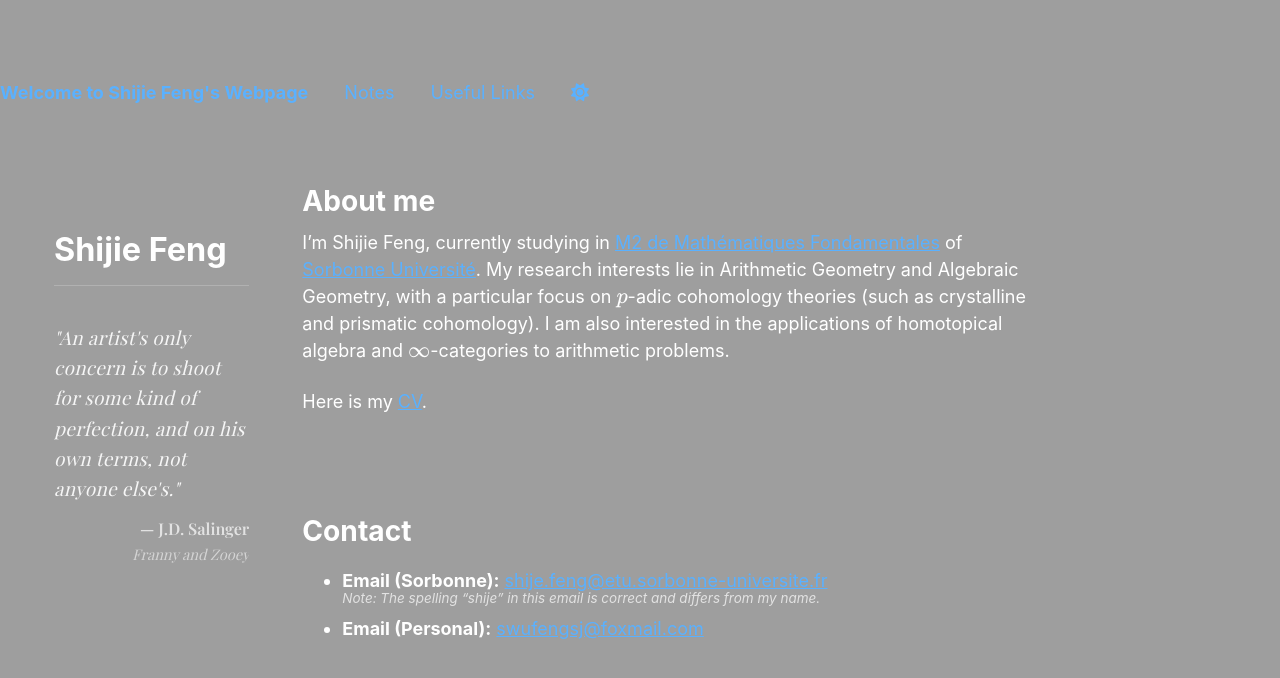
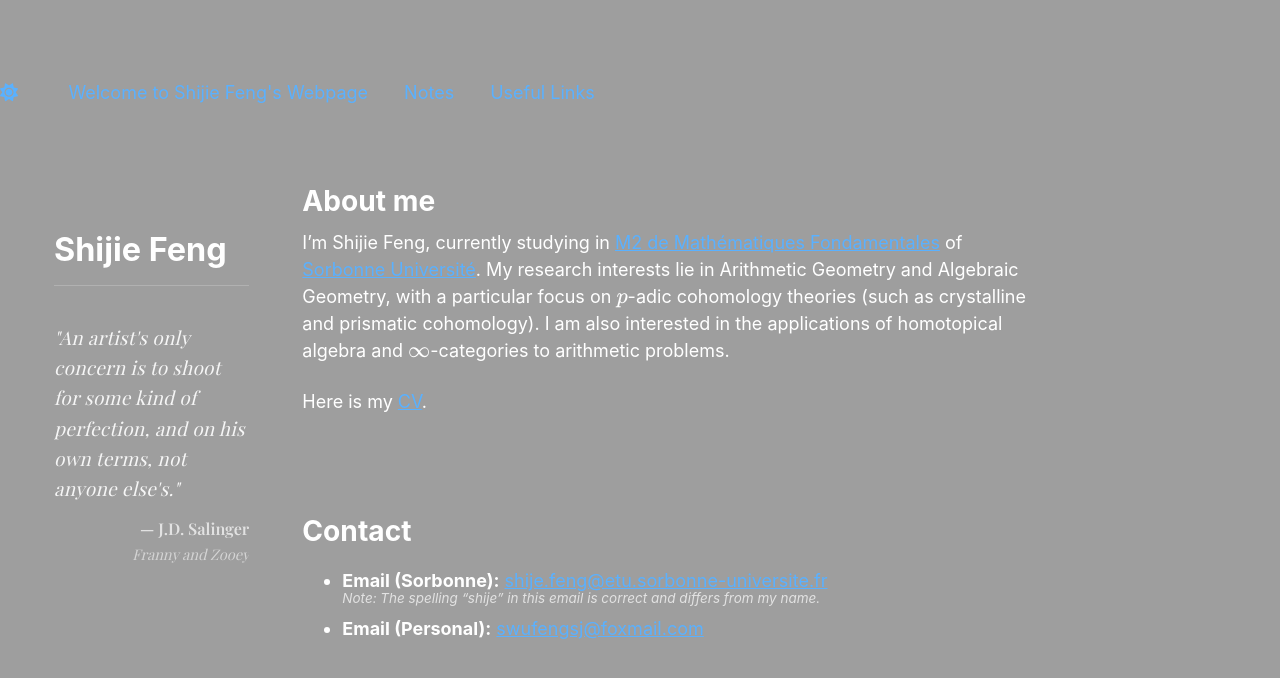
Before and after one commit to SHJFeng/SHJFeng.github.io, a Jekyll site: the page built from _pages/about.md, in a window 1280 px wide and 900 px high. Shown: the top 678 px of the window. Built offline with Jekyll 4.4.1, drawn with Linux system fonts in a browser that asks for light colours; some web fonts are replaced.

Commit message:
Update masthead.html

```diff
--- a/_includes/masthead.html
+++ b/_includes/masthead.html
@@ -5,8 +5,17 @@
     <div class="masthead__menu">
       <nav id="site-nav" class="greedy-nav">
         <button><div class="navicon"></div></button>
+
         <ul class="visible-links">
-          <li class="masthead__menu-item masthead__menu-item--lg"><a href="{{ base_path }}/">{{ site.title }}</a></li>
+          <li id="theme-toggle" class="masthead__menu-item" style="display: inline-block;">
+            <a role="button" aria-labelledby="theme-icon" style="cursor: pointer; padding-right: 0.8em;">
+              <i id="theme-icon" class="fas fa-sun" aria-hidden="true" title="toggle theme"></i>
+            </a>
+          </li>
+
+          <li class="masthead__menu-item masthead__menu-item--lg">
+            <a href="{{ base_path }}/">{{ site.title }}</a>
+          </li>
 
           {% for link in site.data.navigation.main %}
             {% if link.url contains 'http' %}
@@ -14,15 +23,12 @@
             {% else %}
               {% assign domain = base_path %}
             {% endif %}
-            <li class="masthead__menu-item"><a href="{{ domain }}{{ link.url }}">{{ link.title }}</a></li>
+            <li class="masthead__menu-item">
+              <a href="{{ domain }}{{ link.url }}">{{ link.title }}</a>
+            </li>
           {% endfor %}
+        </ul>
 
-          <li id="theme-toggle" class="masthead__menu-item persist tail">
-            <a role="button" aria-labelledby="theme-icon" style="cursor: pointer;">
-              <i id="theme-icon" class="fas fa-sun" aria-hidden="true" title="toggle theme"></i>
-            </a>
-          </li>
-          </ul>
         <ul class="hidden-links hidden"></ul>
       </nav>
     </div>
```
